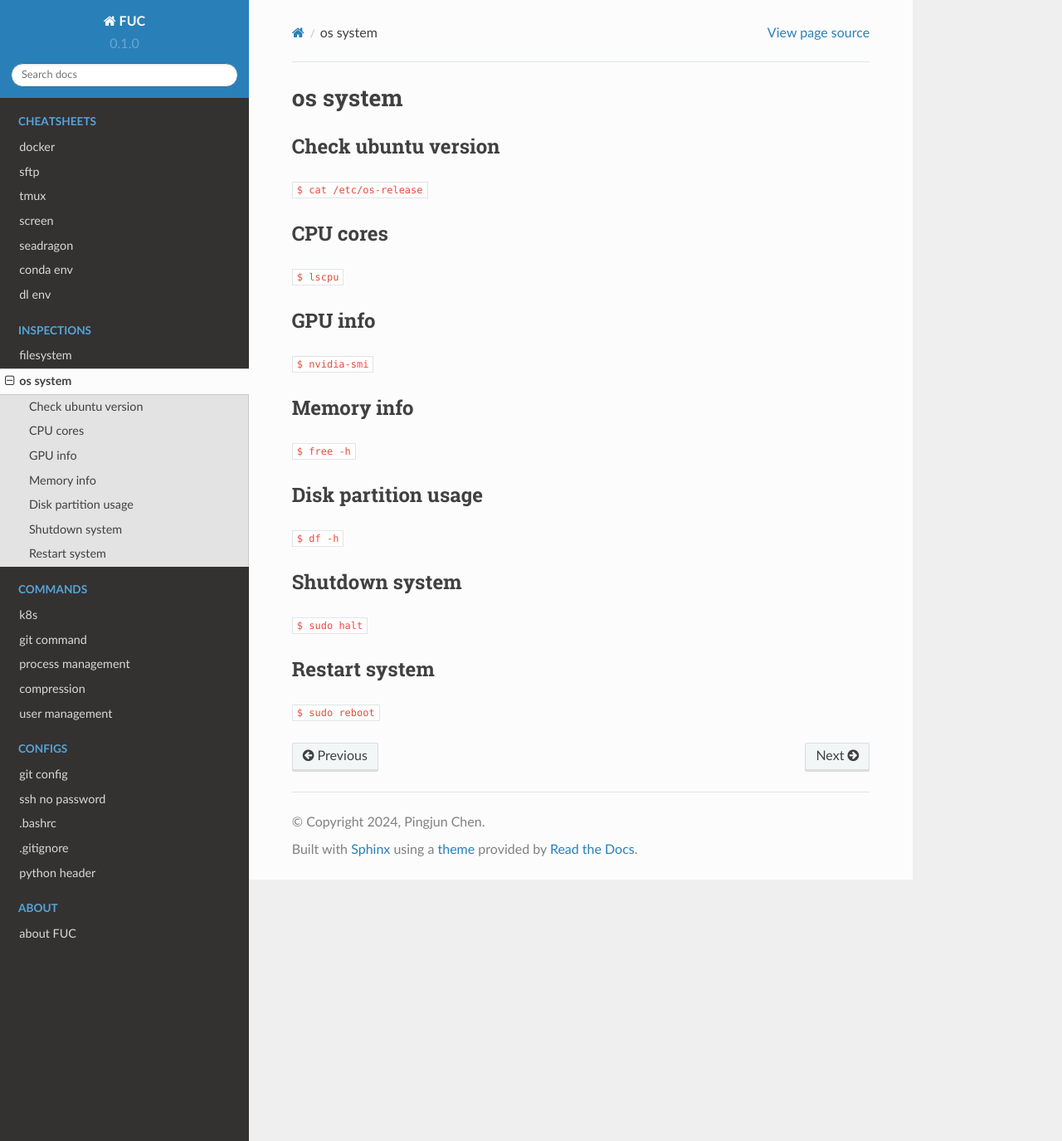
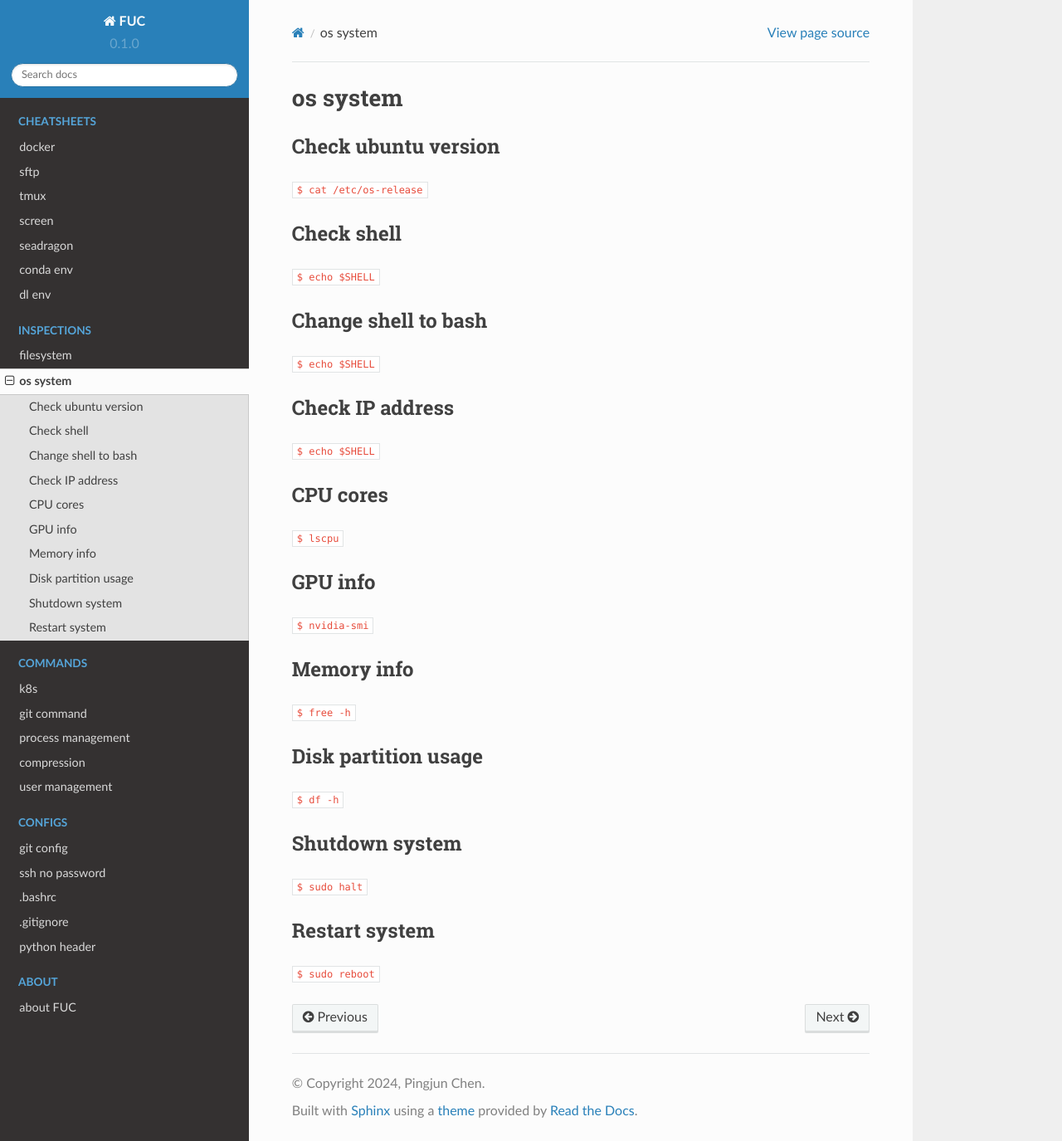
Before and after one commit to PingjunChen/FUC, a Sphinx documentation site: the page built from docs/os_system.rst, in a window 1280 px wide and 1375 px high. Shown: the whole window at 83% size. Built offline with Sphinx 7.4.7 and the Read the Docs theme 2.0.0, drawn with Linux system fonts in a browser that asks for light colours.

Commit message:
Update os_system.rst
add shell information check

```diff
--- a/docs/os_system.rst
+++ b/docs/os_system.rst
@@ -4,6 +4,21 @@ os system
 Check ubuntu version
 --------
 :code:`$ cat /etc/os-release`
+
+
+Check shell
+--------
+:code:`$ echo $SHELL`
+
+
+Change shell to bash
+--------
+:code:`$ echo $SHELL`
+
+
+Check IP address
+--------
+:code:`$ echo $SHELL`
 
 
 CPU cores
```
